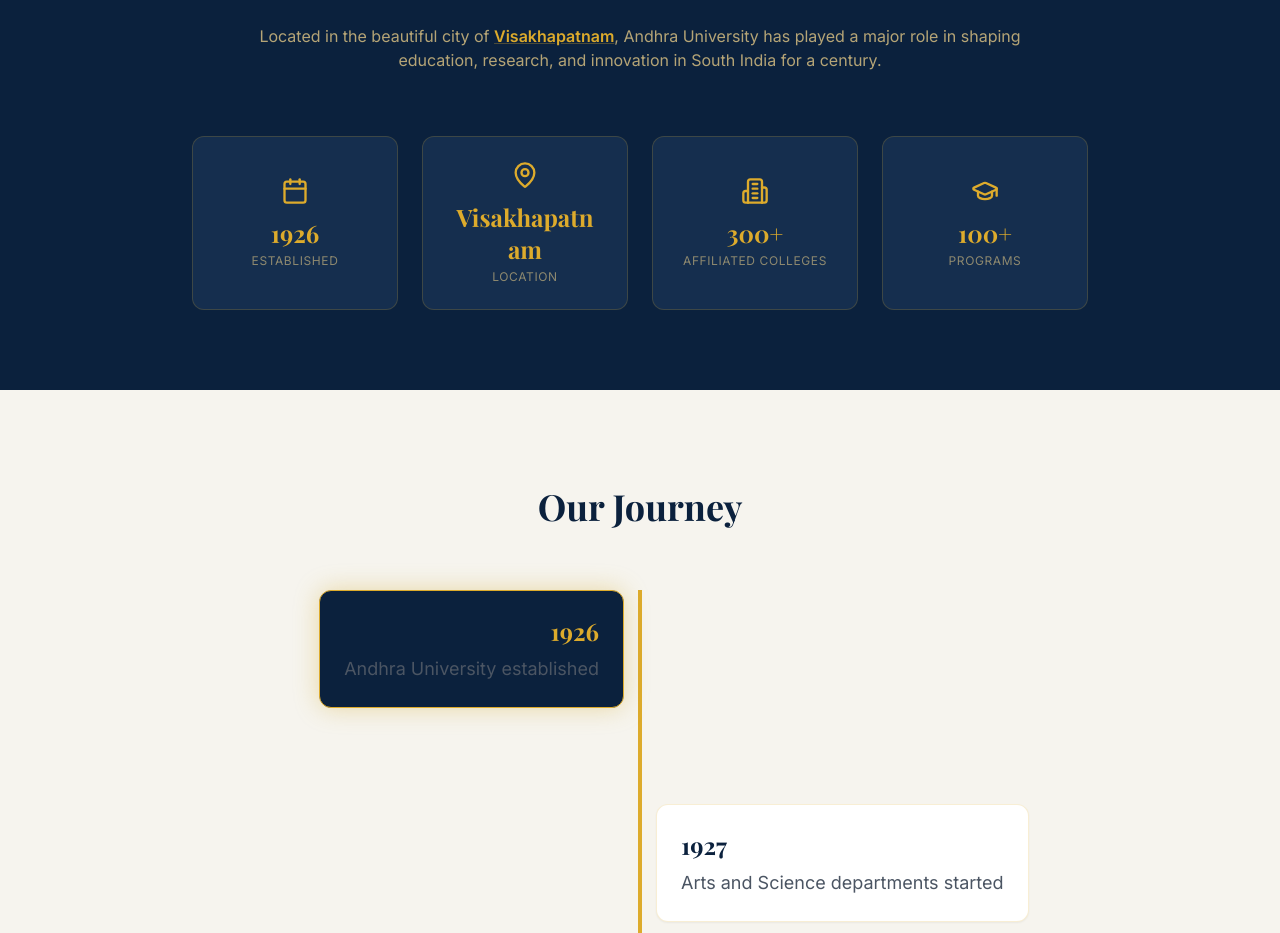
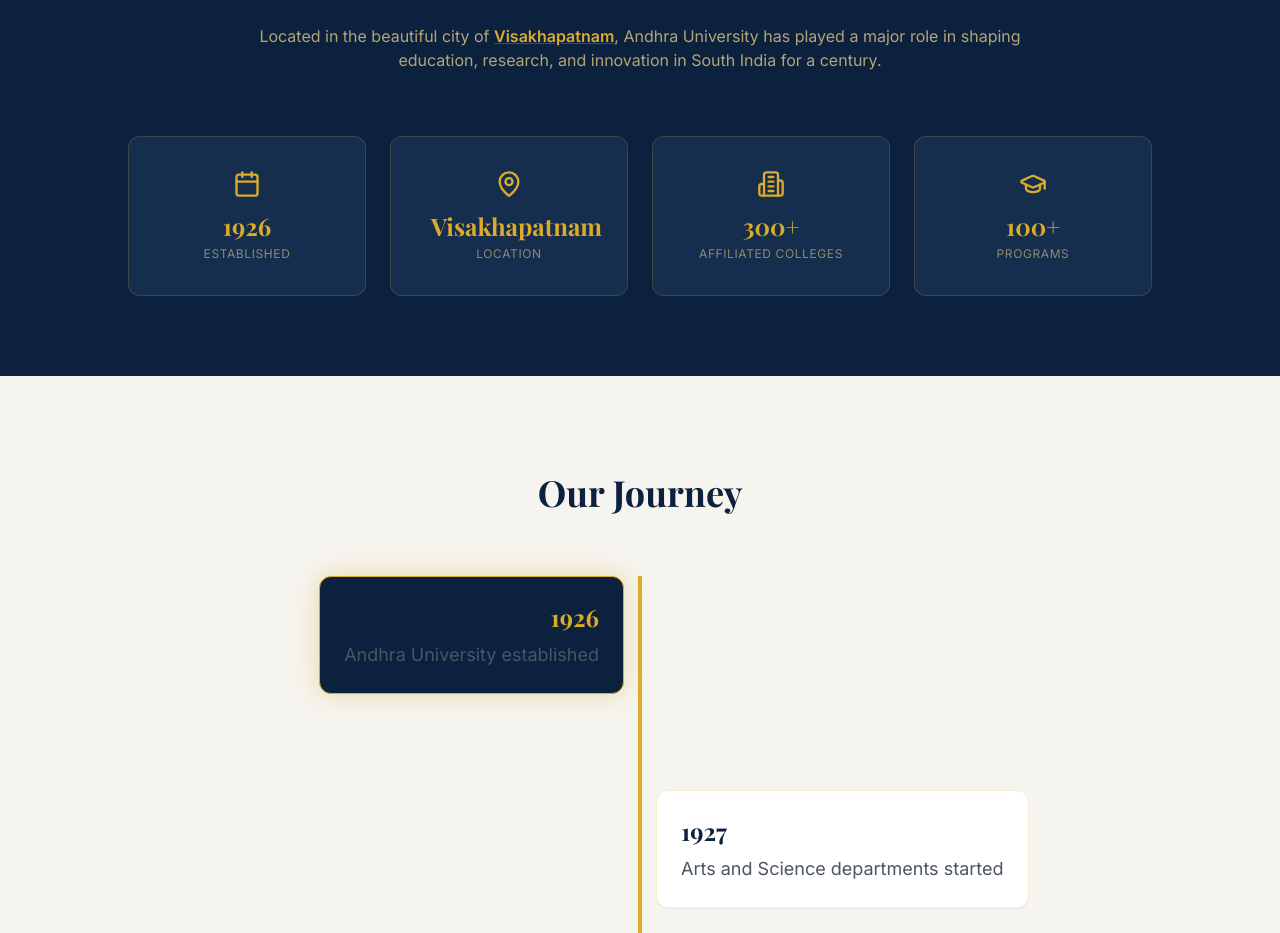
Before and after one commit to Sriharsha-Meduri/ShatabdiMahotsav, a React (Vite) app: page / in a window 1280 px wide. Shown: the part 1940-2873 px from the top of the page. Built offline with nearby package versions, Linux system fonts and the light colour scheme; the HTML template or start-up script is replaced by a standard one; a web font is replaced by a local one.

Commit message:
Visakhapatnam box in home page fixed

```diff
--- a/src/pages/Index.tsx
+++ b/src/pages/Index.tsx
@@ -234,7 +234,7 @@
             Andhra University has played a major role in shaping education, research,
             and innovation in South India for a century.
           </p>
-          <div className="grid grid-cols-1 sm:grid-cols-2 md:grid-cols-4 gap-6 max-w-4xl mx-auto">
+          <div className="grid grid-cols-1 sm:grid-cols-2 md:grid-cols-4 gap-6 max-w-5xl mx-auto">
             {stats.map((stat, i) => (
               <motion.div
                 key={stat.label}
@@ -243,10 +243,10 @@
                 initial="hidden"
                 whileInView="visible"
                 viewport={{ once: true }}
-                className="text-center p-6 rounded-xl border border-gold/20 bg-navy-light/50 flex flex-col items-center justify-center min-h-[160px]"
+                className="text-center p-6 md:p-8 rounded-xl border border-gold/20 bg-navy-light/50 flex flex-col items-center justify-center min-h-[160px]"
               >
                 <stat.icon className="mb-3 text-gold shrink-0" size={28} />
-                <p className="font-display text-xl sm:text-2xl text-gold font-bold break-words w-full px-2">{stat.value}</p>
+                <p className="font-display text-xl sm:text-2xl text-gold font-bold whitespace-nowrap w-full px-2">{stat.value}</p>
                 <p className="text-gold-light/60 text-xs font-body mt-1 uppercase tracking-wider">{stat.label}</p>
               </motion.div>
             ))}
```
